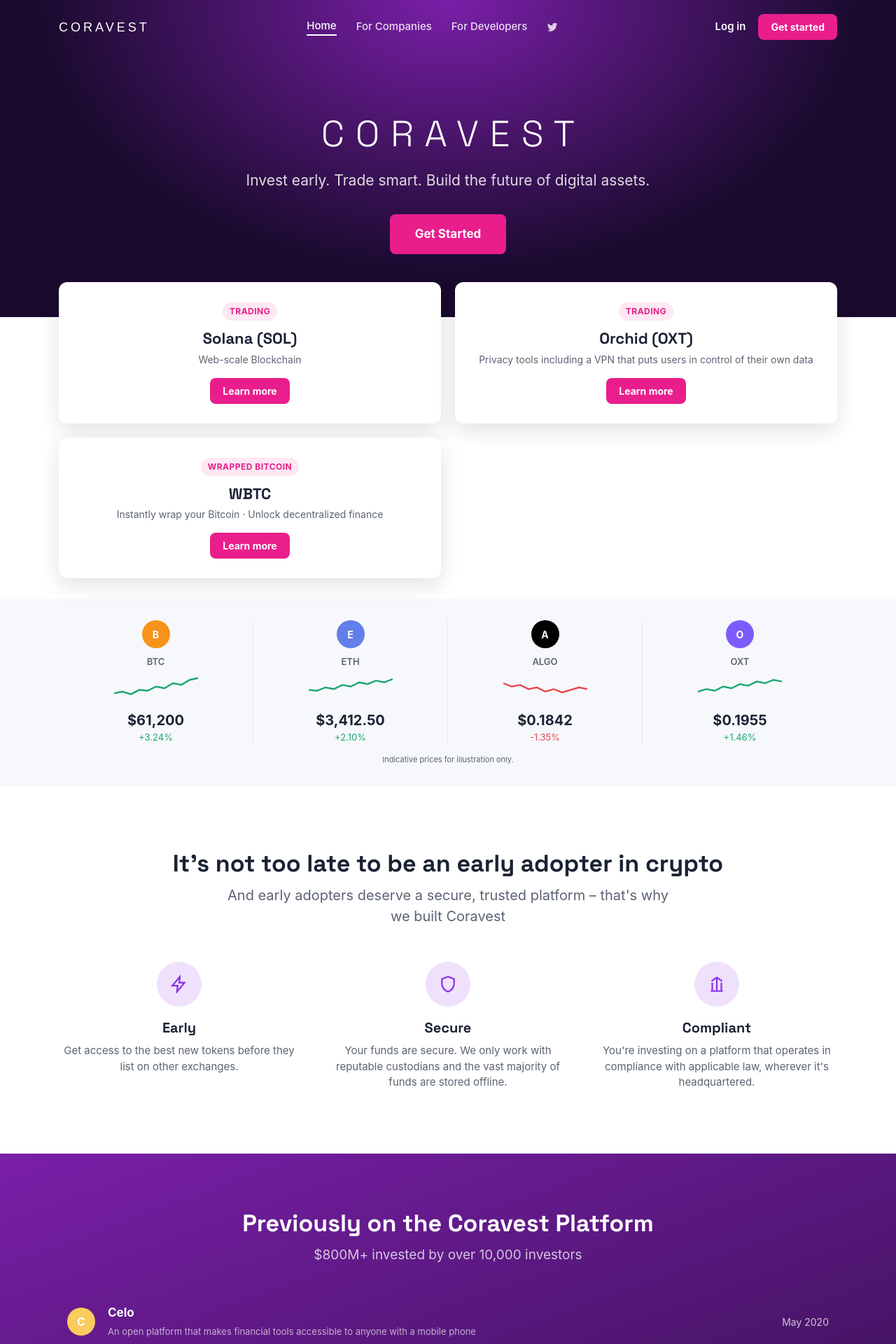
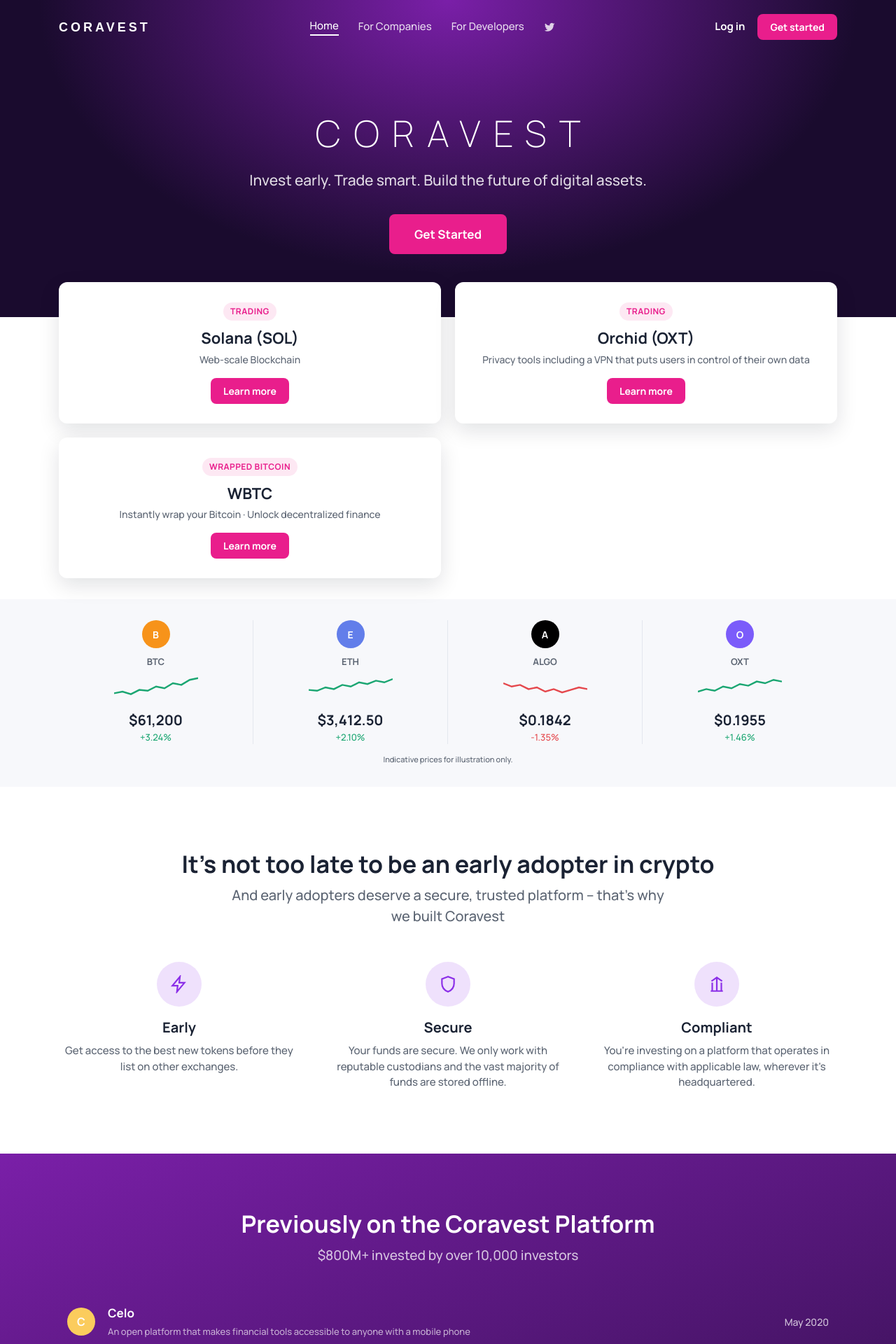
Before and after one commit to dushnevskyi-sudo/Rikki-test2, a PHP site: page / in a window 1280 px wide. Shown: the top 1920 px of the page at 70% size. Run offline with PHP 8.4, Linux system fonts and the light colour scheme.

Commit message:
Switch typography to Manrope for closer match to the archived design
Space Grotesk's quirky terminals didn't match the clean geometric
wordmark/body type in the original CoinList site. Manrope (weight 200
on the letter-spaced hero wordmark) is a closer fit site-wide.

Project logos in the "previously listed" timeline stay as colored
monogram badges rather than the real trademarked SVG logos, since
reproducing those marks on an unaffiliated site could misleadingly
imply those projects were listed on Coravest specifically.

Co-Authored-By: Claude Sonnet 5 <noreply@anthropic.com>
Claude-Session: https://claude.ai/code/session_01UGcAgJMGGB8wsNeCSWbKiD

```diff
--- a/assets/css/style.css
+++ b/assets/css/style.css
@@ -4,7 +4,7 @@
 *, *::before, *::after { box-sizing: border-box; }
 html, body { margin: 0; padding: 0; }
 body {
-  font-family: -apple-system, BlinkMacSystemFont, "Segoe UI", Roboto, Helvetica, Arial, sans-serif;
+  font-family: "Manrope", -apple-system, BlinkMacSystemFont, "Segoe UI", Roboto, Helvetica, Arial, sans-serif;
   color: #1A2233;
   line-height: 1.5;
   background: #fff;
@@ -12,7 +12,7 @@ body {
 img { max-width: 100%; display: block; }
 a { color: var(--color-primary); text-decoration: none; }
 a:hover { text-decoration: underline; }
-h1, h2, h3, h4 { margin: 0; line-height: 1.2; font-family: "Space Grotesk", -apple-system, BlinkMacSystemFont, "Segoe UI", Roboto, Helvetica, Arial, sans-serif; }
+h1, h2, h3, h4 { margin: 0; line-height: 1.2; font-family: "Manrope", -apple-system, BlinkMacSystemFont, "Segoe UI", Roboto, Helvetica, Arial, sans-serif; }
 p { margin: 0; }
 ul { margin: 0; padding: 0; list-style: none; }
 
@@ -100,9 +100,9 @@ ul { margin: 0; padding: 0; list-style: none; }
 }
 .hero__title {
   font-size: 52px;
-  font-weight: 300;
-  letter-spacing: .3em;
-  text-indent: .3em;
+  font-weight: 200;
+  letter-spacing: .35em;
+  text-indent: .35em;
   text-transform: uppercase;
   margin-bottom: 20px;
 }
--- a/assets/img/logo.php
+++ b/assets/img/logo.php
@@ -17,5 +17,5 @@ $charWidth = 15;
 $width = (mb_strlen($name) * $charWidth) + 10;
 ?>
 <svg xmlns="http://www.w3.org/2000/svg" width="<?= $width ?>" height="28" viewBox="0 0 <?= $width ?> 28">
-  <text x="0" y="20" font-family="'Space Grotesk', Arial, Helvetica, sans-serif" font-weight="500" font-size="18" letter-spacing="4" fill="<?= $color ?>"><?= $name ?></text>
+  <text x="0" y="20" font-family="'Manrope', Arial, Helvetica, sans-serif" font-weight="700" font-size="18" letter-spacing="4" fill="<?= $color ?>"><?= $name ?></text>
 </svg>
--- a/includes/header.php
+++ b/includes/header.php
@@ -28,7 +28,7 @@ function nav_active($page, $current) {
 <meta name="description" content="<?= htmlspecialchars($pageDescription) ?>">
 <link rel="icon" type="image/svg+xml" href="<?= SITE_FAVICON ?>">
 <link rel="preconnect" href="https://fonts.googleapis.com">
-<link rel="stylesheet" href="https://fonts.googleapis.com/css2?family=Space+Grotesk:wght@300;500;700&display=swap">
+<link rel="stylesheet" href="https://fonts.googleapis.com/css2?family=Manrope:wght@200;300;500;700;800&display=swap">
 <link rel="stylesheet" href="/assets/css/style.css">
 <style>
   :root {
```
